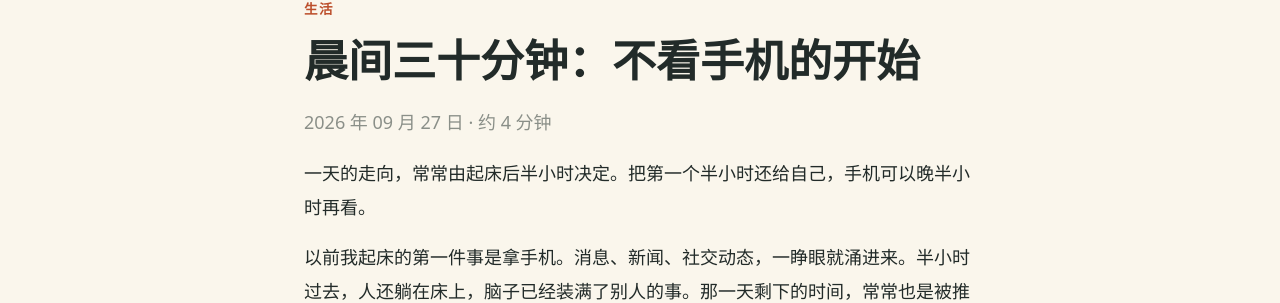
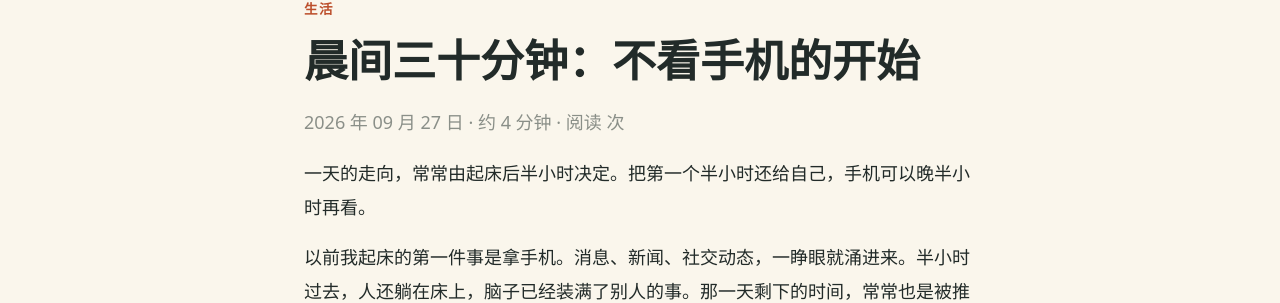
Before and after one commit to kola110/kola110.github.io, a Jekyll site: the page built from _posts/2026-09-27-morning-thirty.md, in a window 1280 px wide and 900 px high. Shown: the part 205-508 px from the top of the window. Built offline with Jekyll 4.4.1, drawn with Linux system fonts in a browser that asks for light colours; comment, search, counter and statistics services are not loaded.

Commit message:
文章页增加 Waline 浏览量统计

```diff
--- a/_layouts/post.html
+++ b/_layouts/post.html
@@ -5,7 +5,7 @@
 <article class="article">
 <span class="kicker">{{ page.category }}</span>
 <h1>{{ page.title }}</h1>
-<p class="meta">{{ page.date | date: "%Y 年 %m 月 %d 日" }}{% if page.minutes %} · {{ page.minutes }}{% endif %}</p>
+<p class="meta">{{ page.date | date: "%Y 年 %m 月 %d 日" }}{% if page.minutes %} · {{ page.minutes }}{% endif %} · 阅读 <span class="waline-pageview-count" data-path="{{ page.url }}"></span> 次</p>
 {% if page.image %}<figure><img src="{{ page.image }}" alt="" /></figure>{% endif %}
 {{ content }}
 <p class="endmark">◆ ◆ ◆</p>
```
Also changed, not shown: other parts of _layouts/post.html (+1 -0 lines).
